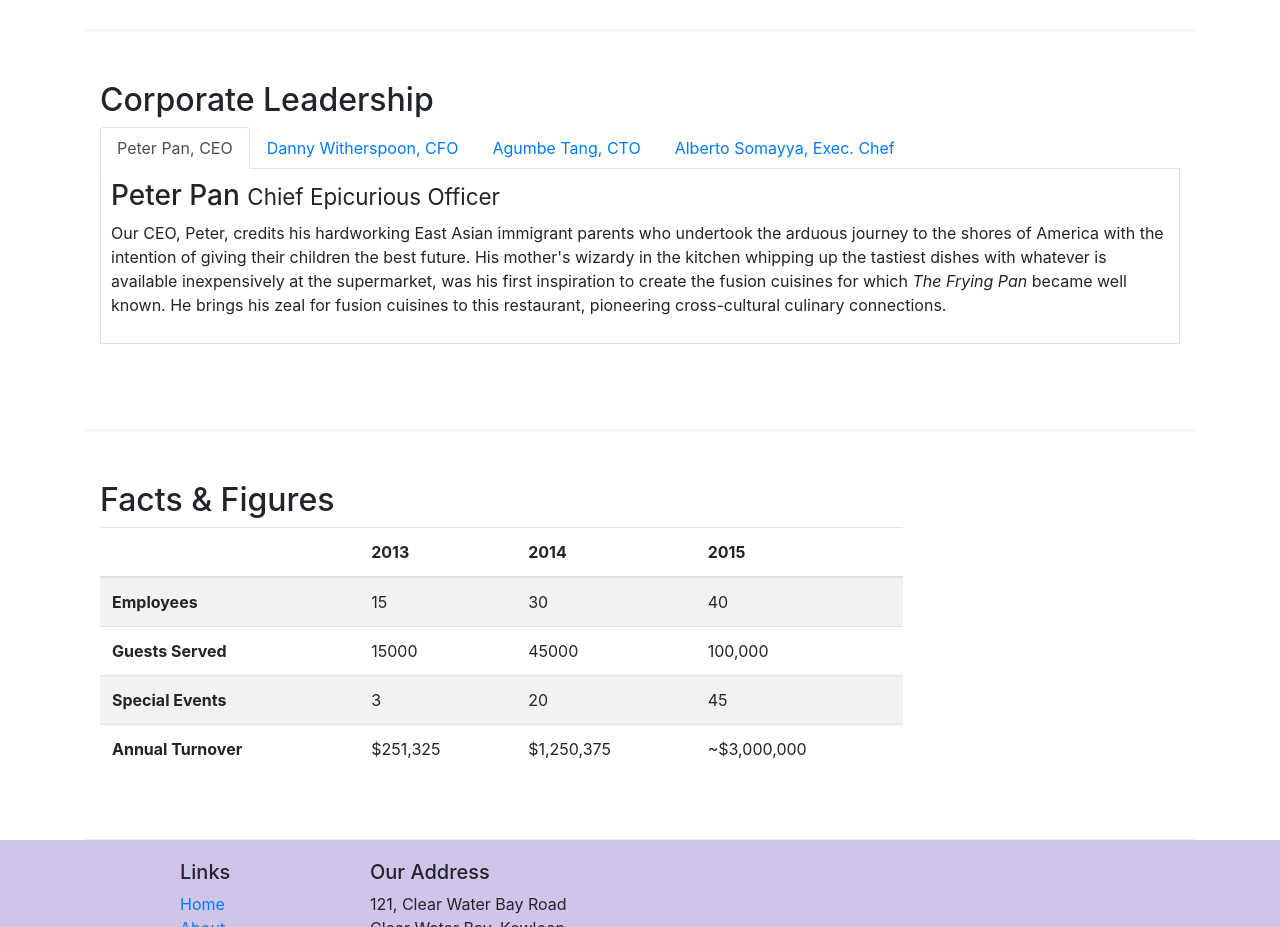
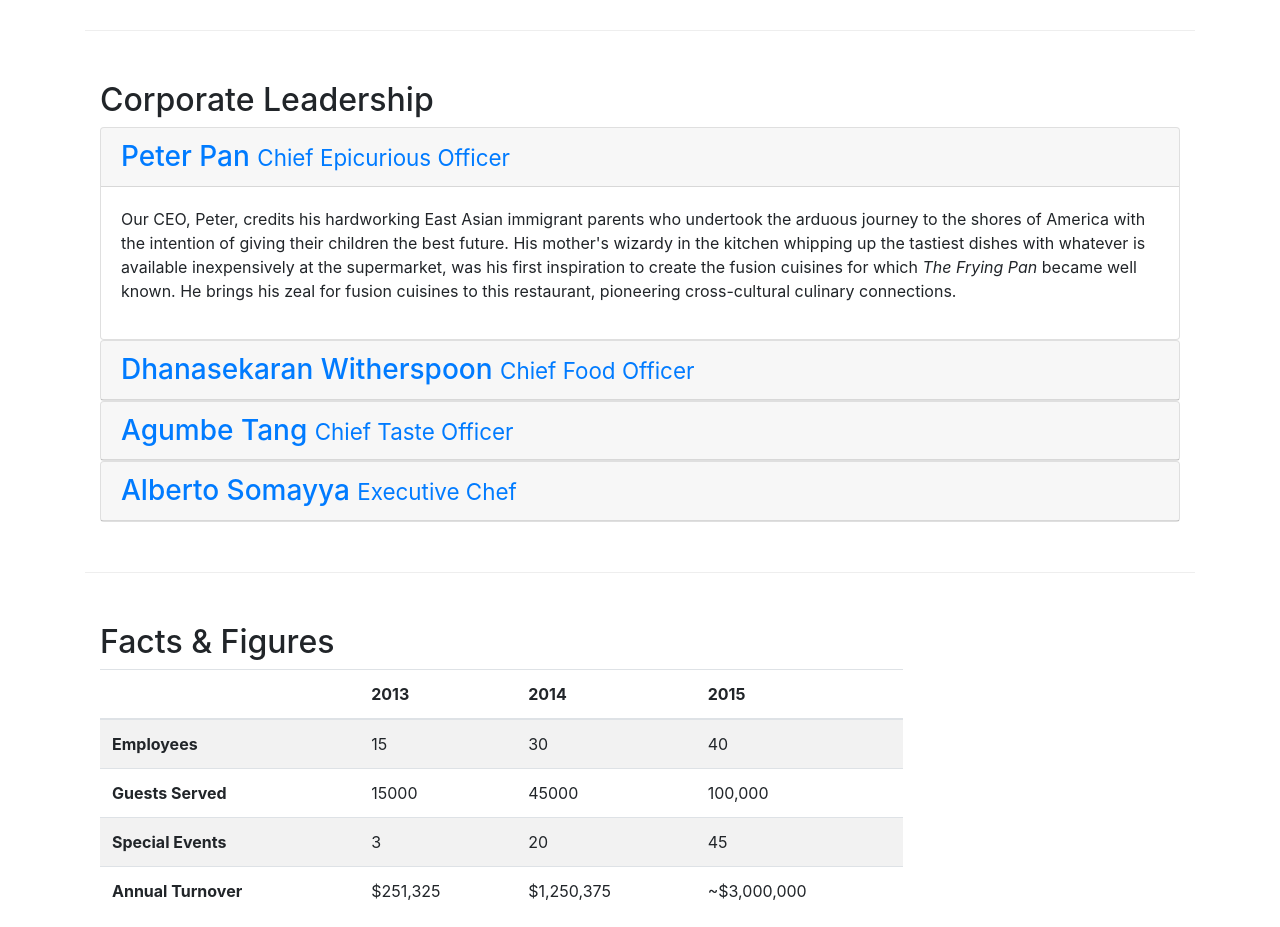
Before and after one commit to lparisot/conFusion-bootstrap4, a website: page aboutus.html in a window 1280 px wide. Shown: the part 920-1847 px from the top of the page. Drawn offline with nearby package versions, Linux system fonts and the light colour scheme.

Commit message:
replace tabs by an accordion

```diff
--- a/aboutus.html
+++ b/aboutus.html
@@ -95,23 +95,17 @@
     <div class="row row-content">
       <div class="col">
         <h2>Corporate Leadership</h2>
-        <ul class="nav nav-tabs">
-          <li class="nav-item">
-            <a class="nav-link active" href="#peter" role="tab" data-toggle="tab">Peter Pan, CEO</a>
-          </li>
-          <li class="nav-item">
-            <a class="nav-link" href="#danny" role="tab" data-toggle="tab">Danny Witherspoon, CFO</a>
-          </li>
-          <li class="nav-item">
-            <a class="nav-link" href="#agumbe"role="tab" data-toggle="tab">Agumbe Tang, CTO</a>
-          </li>
-          <li class="nav-item">
-            <a class="nav-link" href="#alberto" role="tab" data-toggle="tab">Alberto Somayya, Exec. Chef</a>
-          </li>
-        </ul>
-        <div class="tab-content">
-          <div role="tabpanel" class="tab-pane fade show active" id="peter">
-            <h3>Peter Pan <small>Chief Epicurious Officer</small></h3>
+        <div id="accordion" role="tablist">
+          <div class="card">
+            <div class="card-header" role="tab" id="peterheading">
+              <h3 class="mb-0">
+                <a data-toggle="collapse" data-parent="#accordion" href="#peter">
+                  Peter Pan <small>Chief Epicurious Officer</small>
+                </a>
+              </h3>
+            </div>
+            <div role="tabpanel" class="collapse show" id="peter">
+              <div class="card-body">
                 <p class="hidden-xs-down">
                   Our CEO, Peter, credits his hardworking East Asian immigrant parents
                   who undertook the arduous journey to the shores of America
@@ -124,8 +118,18 @@
                   pioneering cross-cultural culinary connections.
                 </p>
               </div>
-          <div role="tabpanel" class="tab-pane fade" id="danny">
-            <h3>Dhanasekaran Witherspoon <small>Chief Food Officer</small></h3>
+            </div>
+          </div>
+          <div class="card">
+            <div class="card-header" role="tab" id="dannyheading">
+              <h3 class="mb-0">
+                <a class="collapsed" data-toggle="collapse" data-parent="#accordion" href="#danny">
+                  Dhanasekaran Witherspoon <small>Chief Food Officer</small>
+                </a>
+              </h3>
+            </div>
+            <div role="tabpanel" class="collapse" id="danny">
+              <div class="card-body">
                 <p class="hidden-xs-down">
                   Our CFO, Danny, as he is affectionately referred to by his colleagues,
                   comes from a long established family tradition in farming and produce.
@@ -134,8 +138,18 @@
                   As he puts it in his own words, <em>Everything that runs, wins, and everything that stays, pays!</em>
                 </p>
               </div>
-          <div role="tabpanel" class="tab-pane fade" id="agumbe">
-            <h3>Agumbe Tang <small>Chief Taste Officer</small></h3>
+            </div>
+          </div>
+          <div class="card">
+            <div class="card-header" role="tab" id="agumbeheading">
+              <h3 class="mb-0">
+                <a class="collapsed" data-toggle="collapse" data-parent="#accordion" href="#agumbe">
+                  Agumbe Tang <small>Chief Taste Officer</small>
+                </a>
+              </h3>
+            </div>
+            <div role="tabpanel" class="collapse" id="agumbe">
+              <div class="card-body">
                 <p class="hidden-xs-down">
                   Blessed with the most discerning gustatory sense, Agumbe, our CTO,
                   personally ensures that every dish that we serve meets his exacting tastes.
@@ -143,8 +157,18 @@
                   He lives by his motto, <em>You click only if you survive my lick.</em>
                 </p>
               </div>
-          <div role="tabpanel" class="tab-pane fade" id="alberto">
-            <h3>Alberto Somayya <small>Executive Chef</small></h3>
+            </div>
+          </div>
+          <div class="card">
+            <div class="card-header" role="tab" id="albertoheading">
+              <h3 class="mb-0">
+                <a class="collapsed" data-toggle="collapse" data-parent="#accordion" href="#alberto">
+                  Alberto Somayya <small>Executive Chef</small>
+                </a>
+              </h3>
+            </div>
+            <div role="tabpanel" class="collapse" id="alberto">
+              <div class="card-body">
                 <p class="hidden-xs-down">
                   Award winning three-star Michelin chef with wide International experience
                   having worked closely with whos-who in the culinary world,
@@ -152,6 +176,8 @@
                   He says, <em>Put together the cuisines from the two craziest cultures,
                   and you get a winning hit! Amma Mia!</em>
                 </p>
+              </div>
+            </div>
           </div>
         </div>
       </div>
```
Lines whose indentation alone changed are shown as unchanged.
